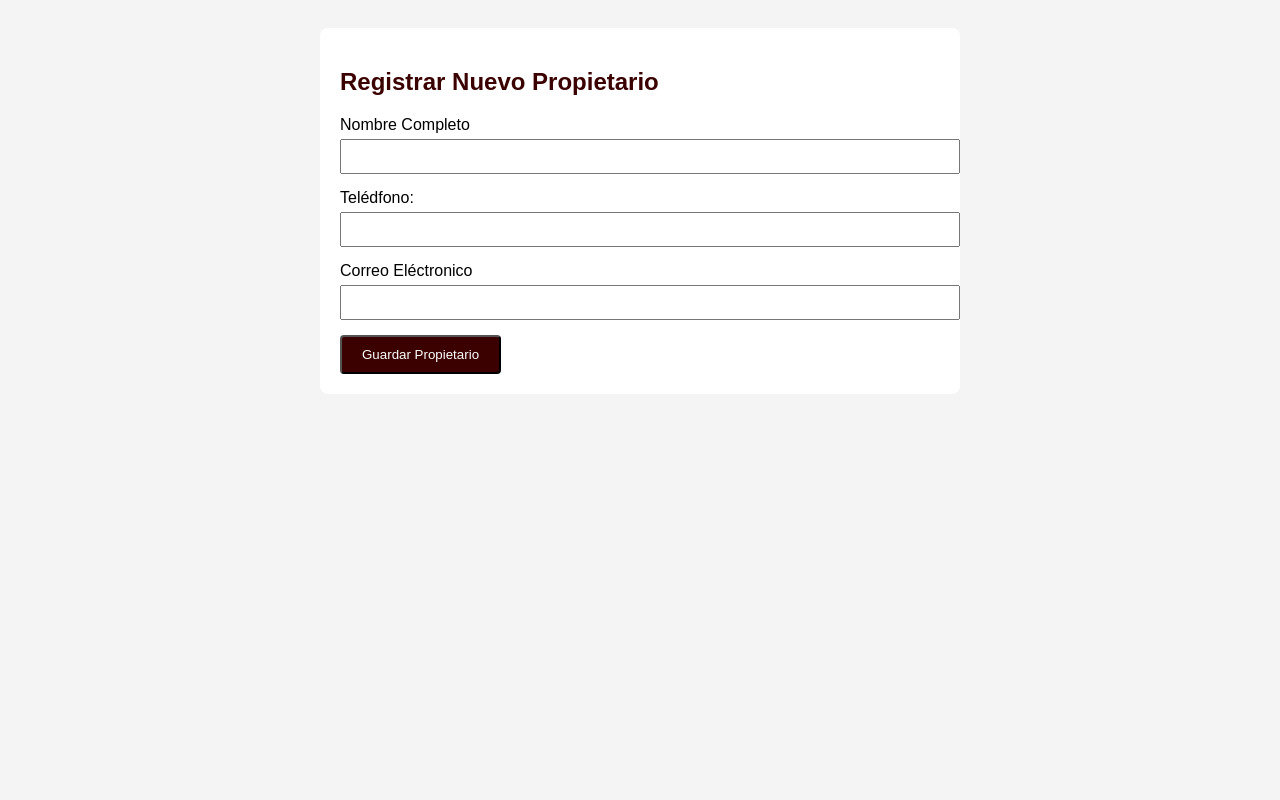
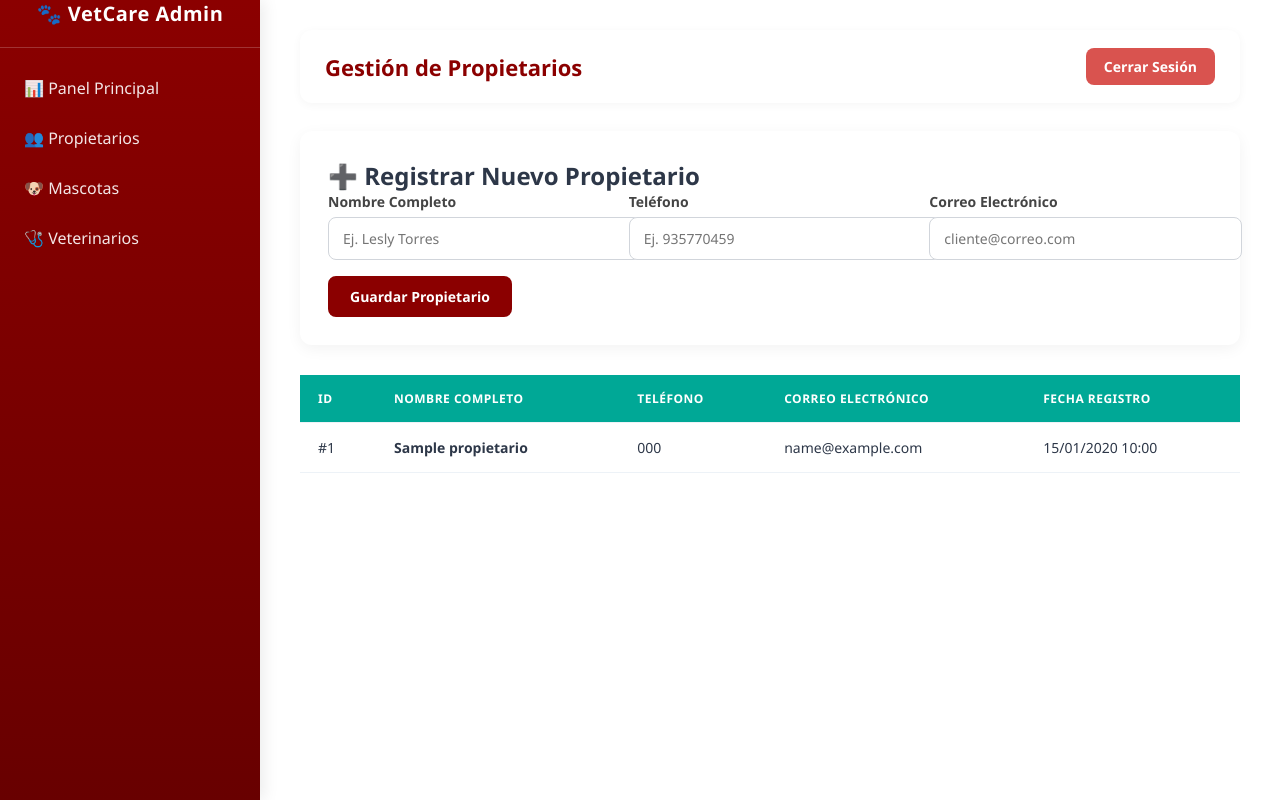
Before and after one commit to LeslyITD/clinica-veterinaria, a Laravel app: page /propietarios/crear in a window 1280 px wide. Run offline with Laravel 10, Linux system fonts and the light colour scheme; tables that the repository leaves empty hold one stand-in row (values such as "Sample post").

Commit message:
Diseno de login mejorado, layout, dashboard y vista de propietarios

```diff
--- a/app/Http/Controllers/PropietarioController.php
+++ b/app/Http/Controllers/PropietarioController.php
@@ -9,7 +9,8 @@ class PropietarioController extends Controller
 {
     public function create()
     {
-        return view('administrador.propietarios');
+        $propietarios = Propietario::orderBy('id', 'desc')->get();
+        return view('administrador.propietarios', compact('propietarios'));
     }
 
     public function store(Request $request)
@@ -22,6 +23,6 @@ class PropietarioController extends Controller
 
         Propietario::create($request->all());
 
-        return redirect('/administrador')->with('sucess', 'Propietario registrado correctamente');
+        return redirect()->route('propietarios.create')->with('success', 'Propietario registrado correctamente');
     }
 }
--- a/public/css/estilos.css
+++ b/public/css/estilos.css
@@ -1,24 +1,275 @@
-:root { --primary-color: #00A896; --secondary-color: #8B0000; --bg-light: #F4F7F6; --text-dark: #333; --white: #FFF; }
-body { font-family: 'Segoe UI', Tahoma, sans-serif; margin: 0; padding: 0; background-color: var(--bg-light); color: var(--text-dark); }
-.login-bg { display: flex; justify-content: center; align-items: center; height: 100vh; background-color: var(--primary-color); }
-.login-container { background: var(--white); padding: 40px; border-radius: 10px; box-shadow: 0 10px 25px rgba(0,0,0,0.2); width: 320px; text-align: center; }
-.login-container h2 { color: var(--secondary-color); margin-bottom: 5px; }
-.login-container p { color: #666; margin-bottom: 20px; }
-.input-group { margin-bottom: 15px; text-align: left; }
-.input-group label { display: block; font-weight: bold; margin-bottom: 5px; }
-.input-group input { width: 100%; padding: 10px; box-sizing: border-box; border: 1px solid #ccc; border-radius: 5px; }
-.btn-primary { background-color: var(--secondary-color); color: white; border: none; padding: 12px; width: 100%; cursor: pointer; border-radius: 5px; font-weight: bold; }
-.alert-error { color: red; margin-top: 10px; font-size: 14px; }
-.dashboard { display: flex; height: 100vh; }
-.sidebar { width: 250px; background-color: var(--secondary-color); color: white; padding: 20px 0; }
-.sidebar h3 { text-align: center; border-bottom: 1px solid rgba(255,255,255,0.2); padding-bottom: 15px; margin-top:0;}
-.sidebar ul { list-style: none; padding: 0; }
-.sidebar ul li a { color: white; text-decoration: none; display: block; padding: 15px 20px; transition: 0.3s; }
-.sidebar ul li a:hover { background-color: var(--primary-color); border-left: 5px solid white; }
-.main-content { flex: 1; padding: 30px; overflow-y: auto; }
-.topbar { display: flex; justify-content: space-between; align-items: center; border-bottom: 2px solid var(--primary-color); padding-bottom: 15px; margin-bottom: 20px; }
-.logout-btn { background-color: #d9534f; color: white; padding: 8px 15px; text-decoration: none; border-radius: 5px; font-weight: bold; }
-.form-container { background: white; padding: 20px; border-radius: 8px; box-shadow: 0 4px 10px rgba(0,0,0,0.05); margin-bottom: 30px; }
-table { width: 100%; border-collapse: collapse; background: white; border-radius: 8px; overflow: hidden; box-shadow: 0 4px 10px rgba(0,0,0,0.05); }
-th, td { padding: 15px; border-bottom: 1px solid #eee; text-align: left; }
-th { background-color: var(--primary-color); color: white; }
+:root {
+    --primary-color:  #00a896;
+    --secondary-color: #8B0000;
+    --secondary-dark: #680000;
+    --bg-light: #f4f7f6;
+    --text-dark: #2d3748;
+    --white: #ffffff
+}
+* {
+    font-family:  'Segoe UI', Tahoma, Geneva, Verdana, sans-serif;
+    margin: 0;
+    padding: 0;
+    background-color: border-box;
+    color: var(--text-dark);
+}
+
+/* Login */
+.login-bg {
+    display: flex;
+    justify-content: center;
+    align-items: center;
+    min-height: 100vh;
+    background: linear-gradient(135deg, ver(--secondary-color) 0%, #4a0000 100%);
+    padding: 20px;
+}
+
+.login-container {
+    background: var(--white);
+    padding: 40px;
+    border-radius: 14px;
+    box-shadow: 0 15px 35px rgba(0, 0, 0, 0.25);
+    width: 100%;
+    max-width: 400px;
+    text-align: center;
+}
+
+.login.login-container h2 {
+    color: var(--secondary-color);
+    margin: 0 0 8px;
+    font-size: 26px;
+}
+
+.login-container p {
+    color: #666;
+    margin-bottom: 25px;
+    font-size: 14px;
+}
+
+/* Dashboard */
+.dashboard {
+    display: flex;
+    min-height: 100vh;
+}
+
+.sidebar {
+    width: 260px;
+    background: linear-gradient(180deg, var(--secondary-color) 0%, var(--secondary-dark) 100%);
+    color: var(--white);
+    display: flex;
+    flex-direction: column;
+    box-shadow: 4px 0 15px rgba(0, 0, 0, 0.08);
+}
+
+.sidebar h3 {
+    color: var(--white) !important;
+    text-align: center;
+    border-bottom: 1px solid rgba(255, 255, 255, 0.2);
+    padding: 0 20px 20px;
+    margin: 0 0 15px;
+    font-size: 20px;
+    letter-spacing: 0.5px;
+}
+
+.sidebar ul {
+    list-style: none;
+    padding: 0;
+    margin: 0;
+}
+
+.sidebar ul li a {
+    color: rgba(255, 255, 255, 0.9);
+    text-decoration: none;
+    display: flex;
+    align-items: center;
+    gap: 12px;
+    padding: 14px 24px;
+    transition: all 0.2s ease;
+    font-weight: 500;
+}
+
+.sidebar ul li a:hover,
+.sidebarul li a.active {
+    background-color: var(--primary-color);
+    color: var(--white);
+    border-left:  5px solid var(--white);
+}
+
+.main-content {
+    flex: 1;
+    padding:  30px 40px;
+    overflow-y: auto;
+}
+
+.topbar {
+    display: flex;
+    justify-content: space-between;
+    align-items: center;
+    background: var(--white);
+    padding: 18px 25px;
+    border-radius: 12px;
+    box-shadow: 0 2px 10px rgba(0, 0, 0, 0.04);
+    margin-bottom: 28px;
+}
+
+.topbar h1 {
+    margin: 0;
+    font-size: 22px;
+    color: var(--secondary-color);
+}
+
+.logout-btn {
+    background-color: #d9534f;
+    color: var(--white);
+    padding: 9px 18px;
+    text-decoration: none;
+    border-radius: 8px;
+    font-size: 14px;
+    font-weight: 600;
+    transition: background 0.2s;
+}
+
+.logout-btn:hover {
+    background-color: #c9302c;
+}
+
+/* tablas del panel */
+.cards-grid {
+    display: grid;
+    grid-template-columns: repeat(auto-fit, minmax(240px, 1fr));
+    gap: 20px;
+    margin-bottom: 30px;
+}
+
+.card {
+    background: var(--white);
+    padding: 24px;
+    border-radius: 12px;
+    box-shadow: 0 4px 12px rgba(0, 0, 0, 0.05);
+    border-top: 4px solid var(--primary-color);
+    transition: transform 0.2s;
+}
+
+.card h3 {
+    margin: 0 0 10px;
+    color: #666;
+    font-size: 14px;
+    line-height: 1.5;
+}
+
+/* formularios: */
+.form-container {
+    background: var(--white);
+    padding: 28px;
+    border-radius: 12px;
+    box-shadow: 0 4px 15px rgba(0, 0, 0, 0.05);
+    margin-bottom: 30px;
+}
+
+.form-grid {
+    display: grid;
+    grid-template-columns: repeat(auto-fit, minmax(220px, 1fr));
+    gap: 18px;
+}
+
+.input-group {
+    margin-bottom: 16px;
+    text-align: left;
+}
+
+.input-group label {
+    display: block;
+    font-weight: 600;
+    margin-bottom: 6px;
+    font-size: 14px;
+    color: #444;
+}
+
+.input-group input,
+.input-group select {
+    width: 100%;
+    padding: 11px 14px;
+    border: 1px solid #d1d5db;
+    border-radius: 8px;
+    font-size: 14px;
+    transition: border-color 0.2s, box-shadox 0.2s;
+}
+
+.input-group input:focus,
+.input-group select:focus {
+    outline: none;
+    border-color: var(--primary-color);
+    box-shadow: 0 0 0 3px rgba(0, 168, 150 ,0.15);
+}
+
+.btn-primary {
+    background-color: var(--secondary-color);
+    color: var(--white);
+    border: none;
+    padding: 11px 22px;
+    border-radius: 8px;
+    font-size: 14px;
+    font-weight: 600;
+    cursor: pointer;
+    text-decoration: none;
+    display: inline-block;
+    transition: background 0.2s;
+}
+
+.btn-primary:hover {
+    background-color: var(--primary-color);
+}
+
+/* tablas */
+.tabla-container {
+    background: var(--white);
+    border-radius: 12px;
+    box-shadow: 0 4px 15px rgba(0, 0, 0, 0.05);
+    overflow: hidden;
+}
+
+table {
+    width: 100%;
+    border-collapse: collapse;
+}
+
+th, td {
+    padding: 15px 18px;
+    border-bottom: 1px solid #edf2f7;
+    text-align: left;
+    font-size: 14px;
+}
+
+th {
+    background-color: var(--primary-color);
+    color: var(--white);
+    font-weight: 600;
+    text-transform: uppercase;
+    font-size: 12px;
+    letter-spacing: 0.5px;
+}
+
+tr:hover td {
+    background-color: #f9fbfb;
+}
+
+/* alertas */
+.alert-sucess {
+    background-color: #d1fae5;
+    color: #065f46;
+    border-left: 5px solid #10b981;
+    padding: 14px 18px;
+    border-radius: 8px;
+    margin-bottom: 20px;
+    font-weight: 500;
+}
+
+.alert-error {
+    background-color: #fee2e2;
+    color: #991b1b;
+    border-left: 5px solid #ef4444;
+    padding: 14px 18px;
+    border-radius: 8px;
+    margin-bottom: 20px;
+    font-size: 14px;
+}
--- a/resources/views/administrador/propietarios.blade.php
+++ b/resources/views/administrador/propietarios.blade.php
@@ -1,32 +1,57 @@
-<!DOCTYPE html>
-<html lang="es">
-<head>
-    <meta charset="UTF-8">
-    <title>Registrar Propietarios</title>
-</head>
-<body style="font-family: Arial, sans-serif; background-color: #f4f4f4; padding: 20px;">
-    <div style="max-width: 600px; margin: 0 auto; background: white; padding: 20px; border-radius: 8px;">
-        <h2 style="color: #3B0000;;">Registrar Nuevo Propietario</h2>
+@extends('layouts.app')
 
+@section('title', 'Gestión de Propietarios')
+@section('header', 'Gestión de Propietarios')
+
+@section('content')
+    <div class="form-container">
+        <h2>➕ Registrar Nuevo Propietario</h2>
         <form action="{{ route('propietarios.store') }}" method="POST">
             @csrf
-            <div style="margin-bottom: 15px;">
-                <label>Nombre Completo</label><br>
-                <input type="text" name="nombre" required style="width: 100%; padding: 8px; margin-top: 5px;">
+            <div class="form-grid">
+                <div class="input-group">
+                    <label>Nombre Completo</label>
+                    <input type="text" name="nombre" placeholder="Ej. Lesly Torres" required>
+                </div>
+                <div class="input-group">
+                    <label>Teléfono</label>
+                    <input type="text" name="telefono" placeholder="Ej. 935770459" required>
+                </div>
+                <div class="input-group">
+                    <label>Correo Electrónico</label>
+                    <input type="email" name="email" placeholder="cliente@correo.com" required>
+                </div>
             </div>
-
-            <div style="margin-bottom: 15px;">
-                <label>Telédfono:</label><br>
-                <input type="text" name="telefono" required style="width: 100%; padding: 8px; margin-top: 5px;">
-            </div>
-
-            <div style="margin-bottom: 15px">
-                <label>Correo Eléctronico</label><br>
-                <input type="email" name="email" required style="width: 100%; padding: 8px; margin-top: 5px;">
-            </div>
-
-            <button type="submit" style="background: #3B0000; color:white; padding: 10px 20px; border-radius: 4px; cursor: pointer;">Guardar Propietario</button>
+            <button type="submit" class="btn-primary">Guardar Propietario</button>
         </form>
     </div>
-</body>
-</html>
+
+    <div class="table-container">
+        <table>
+            <thead>
+                <tr>
+                    <th>ID</th>
+                    <th>Nombre Completo</th>
+                    <th>Teléfono</th>
+                    <th>Correo Electrónico</th>
+                    <th>Fecha Registro</th>
+                </tr>
+            </thead>
+            <tbody>
+                @forelse($propietarios as $prop)
+                    <tr>
+                        <td>#{{ $prop->id }}</td>
+                        <td><strong>{{ $prop->nombre }}</strong></td>
+                        <td>{{ $prop->telefono }}</td>
+                        <td>{{ $prop->email }}</td>
+                        <td>{{ $prop->created_at->format('d/m/Y H:i') }}</td>
+                    </tr>
+                @empty
+                    <tr>
+                        <td colspan="5" style="text-align: center; color: #777;">Aún no hay propietarios registrados.</td>
+                    </tr>
+                @endforelse
+            </tbody>
+        </table>
+    </div>
+@endsection
--- a/resources/views/layouts/app.blade.php
+++ b/resources/views/layouts/app.blade.php
@@ -0,0 +1,48 @@
+<!DOCTYPE html>
+<html lang="es">
+<head>
+    <meta charset="UTF-8">
+    <meta name="viewport" content="width=device-width, initial-scale=1.0">
+    <title>@yield('title', 'Clínica Veterinaria')</title>
+    <link rel="stylesheet" href="{{ asset('css/estilos.css') }}">
+</head>
+<body>
+    <div class="dashboard">
+        <aside class="sidebar">
+            <h3>🐾 VetCare Admin</h3>
+            <ul>
+                <li><a href="{{ url('/administrador') }}" class="{{ request()->is('administrador') ? 'active' : '' }}">📊 Panel Principal</a></li>
+                <li><a href="{{ route('propietarios.create') }}" class="{{ request()->is('propietarios*') ? 'active' : '' }}">👥 Propietarios</a></li>
+                <li><a href="{{ url('/administrador/mascotas') }}" class="{{ request()->is('administrador/mascotas*') ? 'active' : '' }}">🐶 Mascotas</a></li>
+                <li><a href="{{ url('/administrador/veterinarios') }}" class="{{ request()->is('administrador/veterinarios*') ? 'active' : '' }}">🩺 Veterinarios</a></li>
+            </ul>
+        </aside>
+
+        <main class="main-content">
+            <header class="topbar">
+                <h1>@yield('header', 'Panel de Administración')</h1>
+                <a href="{{ url('/') }}" class="logout-btn">Cerrar Sesión</a>
+            </header>
+
+            @if(session('success'))
+                <div class="alert-success">
+                    ✅ {{ session('success') }}
+                </div>
+            @endif
+
+            @if($errors->any())
+                <div class="alert-error">
+                    <strong>Revisa los siguientes datos:</strong>
+                    <ul style="margin: 5px 0 0 18px;">
+                        @foreach($errors->all() as $error)
+                            <li>{{ $error }}</li>
+                        @endforeach
+                    </ul>
+                </div>
+            @endif
+
+            @yield('content')
+        </main>
+    </div>
+</body>
+</html>
--- a/routes/web.php
+++ b/routes/web.php
@@ -4,21 +4,21 @@ use Illuminate\Support\Facades\Route;
 use Illuminate\Http\Request;
 use App\Http\Controllers\PropietarioController;
 
-Route::get('/propietarios/crear', [PropietarioController::class, 'create']) ->name('propietarios.create');
-Route::post('/propietarios', [PropietarioController::class, 'store']) -> name('propietarios.store');
+Route::get('/propietarios/crear', [PropietarioController::class, 'create'])->name('propietarios.create');
+Route::post('/propietarios', [PropietarioController::class, 'store'])->name('propietarios.store');
 
-// Ruta principal q muestra la vista del login
+// Ruta principal que muestra la vista del login
 Route::get('/', function () {
     return view('auth.login');
 });
 
-// Ruta simulada para procesar el login pero sin la base de datos
+// Ruta simulada para procesar el login
 Route::post('/login', function (Request $request) {
     $rol = $request->input('rol');
 
-    if($rol == 'admin') {
+    if ($rol == 'admin') {
         return redirect('/administrador');
-    } elseif ($rol ==  'vet') {
+    } elseif ($rol == 'vet') {
         return redirect('/veterinario');
     } elseif ($rol == 'prop') {
         return redirect('/propietario');
@@ -27,7 +27,7 @@ Route::post('/login', function (Request $request) {
     return redirect('/');
 });
 
-// Rutas estáticas  para los dashboard de cada rol
+// Rutas para los dashboard de cada rol
 Route::get('/administrador', function () {
     return view('administrador.dashboard');
 });
@@ -36,6 +36,15 @@ Route::get('/veterinario', function () {
     return view('veterinario.dashboard');
 });
 
-Route::get('/propietario', function() {
+Route::get('/propietario', function () {
     return view('propietario.dashboard');
 });
+
+// Rutas adicionales de administrador
+Route::get('/administrador/mascotas', function () {
+    return view('administrador.mascotas');
+});
+
+Route::get('/administrador/veterinarios', function () {
+    return view('administrador.veterinarios');
+});
```
Also changed, not shown: resources/views/administrador/dashboard.blade.php (+24 -20 lines), resources/views/auth/login.blade.php (+70 -51 lines).
